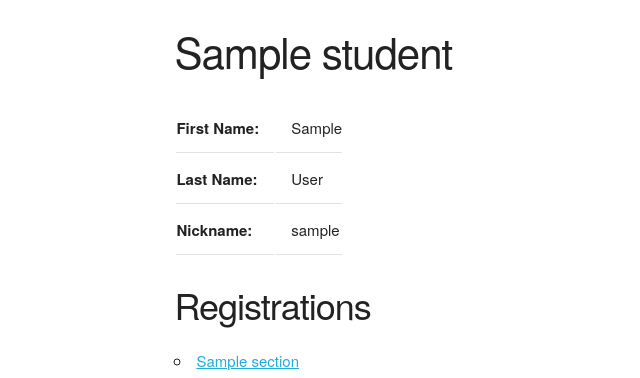
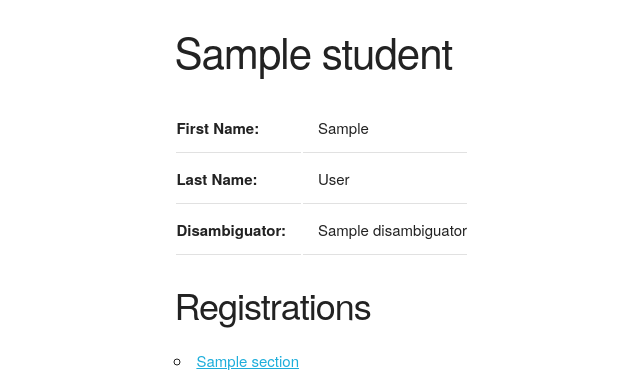
Before and after one commit to aimes99/humphrey_amelia_ezu_2, a Django app: template courseinfo/templates/courseinfo/student_detail.html in a window 1280 px wide. Shown: the part 226-604 px from the top of the page, without its empty margins (152-792 px from the left). Run offline with Django 3.2, Linux system fonts and the light colour scheme; the template is opened without the code that fills it: most values are stand-ins (such as "Sample title", 1, 10 or a date in 2020).

Commit message:
repair error in student_detail.html that used old nickname field instead of more current disambiguator field.

```diff
--- a/courseinfo/templates/courseinfo/student_detail.html
+++ b/courseinfo/templates/courseinfo/student_detail.html
@@ -32,10 +32,10 @@
                 <th>Last Name:</th>
                 <td>{{ student.last_name }}</td>
             </tr>
-            {% if student.nickname %}
+            {% if student.disambiguator %}
                 <tr>
-                    <th>Nickname:</th>
-                    <td>{{ student.nickname }}</td>
+                    <th>Disambiguator:</th>
+                    <td>{{ student.disambiguator }}</td>
                 </tr>
             {% endif %}
         </table>
```
Also changed, not shown: db.sqlite3.
